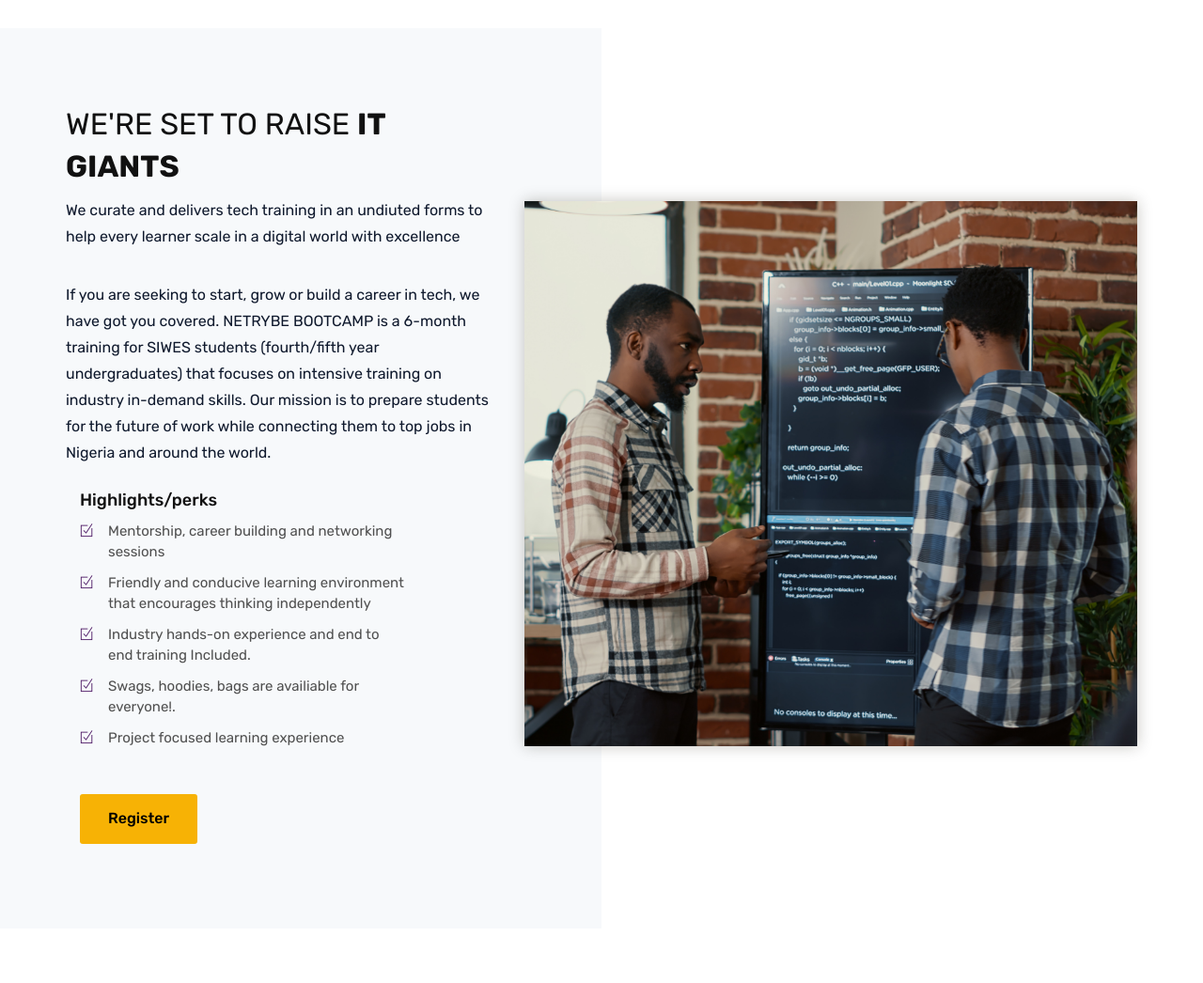
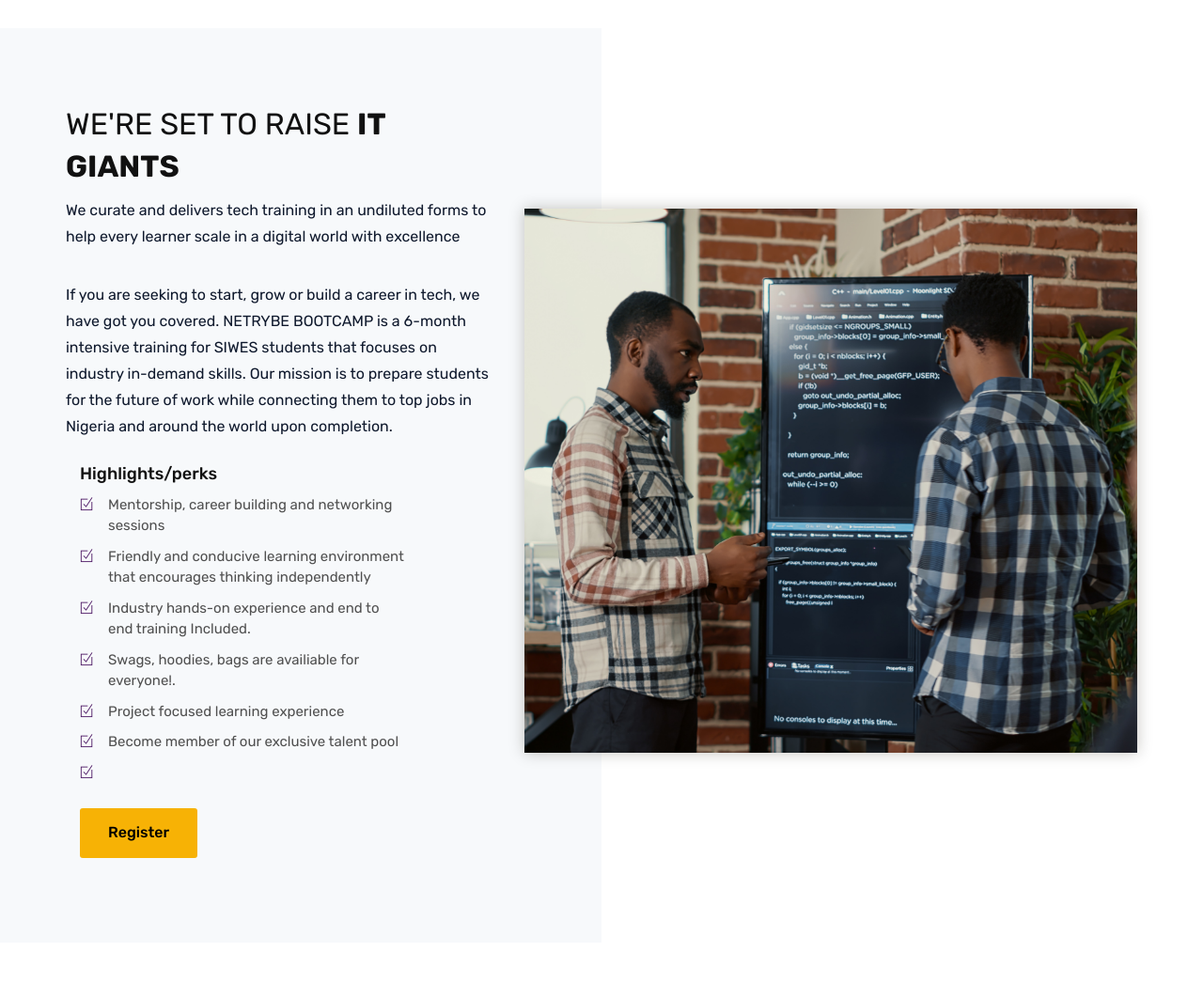
Before and after one commit to Eblazecode/netrybegrace, a Django app: page /training/ in a window 1280 px wide. Shown: the part 486-1532 px from the top of the page at 94% size. Run offline with Django 4.2, Linux system fonts and the light colour scheme; some libraries are stand-ins or nearby versions.

Commit message:
made chanegs to landing page

```diff
--- a/netrybecloud/templates/netrybe/courses.html
+++ b/netrybecloud/templates/netrybe/courses.html
@@ -126,13 +126,13 @@
 							<h2 class="title-head text-uppercase m-b0"><span>We're set to raise   </span> IT Giants</h2>
 
 							<p>
-                                We curate and delivers tech training in an undiuted forms to help every learner scale in a digital world with excellence</p>
+                                We curate and delivers tech training in an undiluted forms to help every learner scale in a digital world with excellence</p>
                                 <p>
                                   If you are seeking to start,
                                grow or build a career in tech, we have got you covered.  NETRYBE
-                                BOOTCAMP is a 6-month training for SIWES students (fourth/fifth year undergraduates) that focuses on intensive training on industry in-demand
+                                BOOTCAMP is a 6-month intensive training for SIWES students that focuses on industry in-demand
                                  skills. Our mission is to prepare students for the future of work while connecting
-                               them to top jobs in Nigeria and around the world.</p>
+                               them to top jobs in Nigeria and around the world upon completion.</p>
 
                                      <div class="col-md-12 col-lg-10">
 
@@ -144,6 +144,7 @@
                                             <li>Industry hands-on experience and end to end training Included.</li>
                                             <li> Swags, hoodies, bags are availiable for everyone!. </li>
                                             <li> Project focused learning experience </li>
+                                            <li> Become member of our exclusive talent pool<li>
 
 
                                         </ul>
```
Also changed, not shown: netrybecloud/templates/netrybe/index.html (+22 -0 lines).
